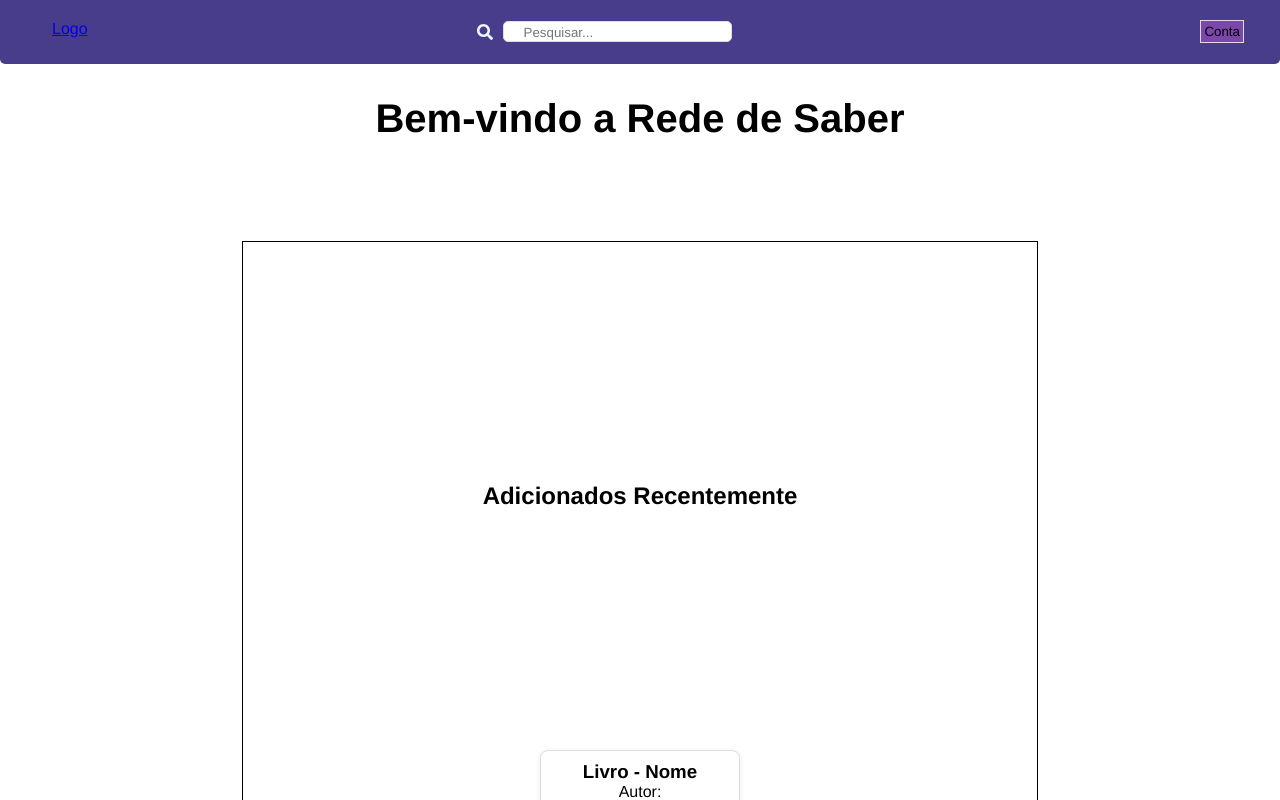
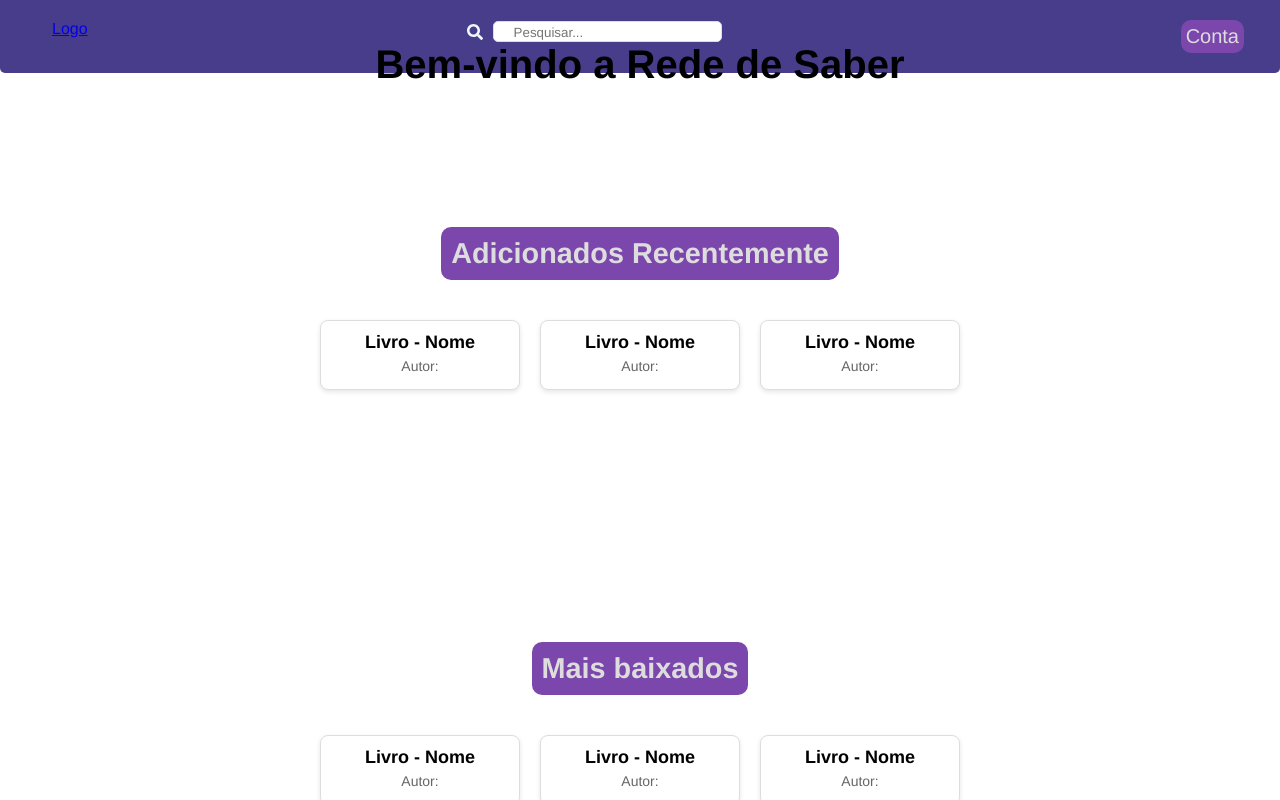
Before and after one commit to glermFF/online_document_archive, a React (Vite) app in the folder project/: page / in a window 1280 px wide. Shown: the top 800 px of the page. Built offline with nearby package versions, Linux system fonts and the light colour scheme.

Commit message:
Update code

```diff
--- a/project/src/components/HomeComponent.jsx
+++ b/project/src/components/HomeComponent.jsx
@@ -9,22 +9,40 @@ function HomeComponent () {
             <div className={styles.books_added}>
                 <h2>Adicionados Recentemente</h2>
                 <div className={styles.book_container}>
-                    <div className={styles.book_card}>
+                    <ul>
+                        <li className={styles.book_card}>
                             <h3>Livro - Nome</h3>
                             <p>Autor: </p>
+                        </li>
+                        <li className={styles.book_card}>
+                            <h3>Livro - Nome</h3>
+                            <p>Autor: </p>
+                        </li>
+                        <li className={styles.book_card}>
+                            <h3>Livro - Nome</h3>
+                            <p>Autor: </p>
+                        </li>
+                    </ul>
                 </div>
             </div>
+
+            <div className={styles.most_downloaded}>
+                <h2>Mais baixados</h2>
                 <div className={styles.book_container}>
-                    <div className={styles.book_card}>
+                    <ul>
+                        <li className={styles.book_card}>
                             <h3>Livro - Nome</h3>
                             <p>Autor: </p>
-                    </div>
-                </div>
-                <div className={styles.book_container}>
-                    <div className={styles.book_card}>
+                        </li>
+                        <li className={styles.book_card}>
                             <h3>Livro - Nome</h3>
                             <p>Autor: </p>
-                    </div>
+                        </li>
+                        <li className={styles.book_card}>
+                            <h3>Livro - Nome</h3>
+                            <p>Autor: </p>
+                        </li>
+                    </ul>
                 </div>
             </div>
         </section>
--- a/project/src/css/HomeComponent.module.css
+++ b/project/src/css/HomeComponent.module.css
@@ -1,5 +1,6 @@
 .home_section{
     padding: 2em;
+    height: 100vh;
     width: 100%;
 
     display: flex;
@@ -11,11 +12,19 @@
 .home_section h1{
     font-size: 2.5em;
     margin-bottom: 2.5em;
+
 }
 
 .home_section h2{
-    font-size: 1.5em;
-    margin: 30vh;
+    background-color: rgb(123, 71, 172);
+    color: #ddd;
+    text-align: center;
+    font-size: 1.8em;
+
+    border-radius: 10px;
+
+    padding: 10px;
+    margin: 5vh;
 }
 
 .home_section p {
@@ -28,14 +37,31 @@
 }
 
 .books_added{
-    border: 1px solid black;
+    width: 80vh;
+    height: auto;
+    display: flex;
+    justify-content: center;
+    align-items: center;
+    flex-direction: column;
 }
 
 .book_container{
+    cursor: pointer;
+    width: auto;
+    height: auto;
+    margin-bottom: 100px;
+
     display: flex;
+    flex-direction: row;
+    justify-content: center;
+}
+
+.book_container ul{
+    list-style: none;
+
+    display: flex;
+    flex-direction: row;
     gap: 20px;
-    justify-content: center;
-    flex-wrap: wrap;
 }
 
 .book_card{
@@ -45,21 +71,33 @@
     width: 200px;
     box-shadow: 0 2px 5px rgba(0, 0, 0, 0.1);
     text-align: center;
-    padding: 10px;
+    padding: 1px;
     transition: transform 0.3s ease;
 }
 
-.book-card h3 {
+.book_card h3 {
     font-size: 18px;
     margin: 10px 0 5px;
   }
 
-  .book-card p {
+  .book_card p {
     font-size: 14px;
     color: #666;
   }
 
-  .book-card:hover {
+  .book_card:hover {
     transform: scale(1.05);
     box-shadow: 0 4px 10px rgba(0, 0, 0, 0.2);
   }
+
+
+.most_downloaded{
+    width: 80vh;
+    height: auto;
+    padding-top: 7em;
+
+    display: flex;
+    justify-content: center;
+    align-items: center;
+    flex-direction: column;
+}
--- a/project/src/css/Navbar.module.css
+++ b/project/src/css/Navbar.module.css
@@ -40,8 +40,13 @@
 }
 
 button{
-    padding: 3px;
-    border: 1px solid #ddd;
+    cursor: pointer;
+    font-size: 20px;
+    color: #ddd;
+
+    padding: 5px;
+    border: none;
+    border-radius: 10px;
     background-color: rgb(123, 71, 172);
 }
 
```
Also changed, not shown: 1 other file (tests, documents, lock files or other folders). Lines whose indentation alone changed are shown as unchanged.
